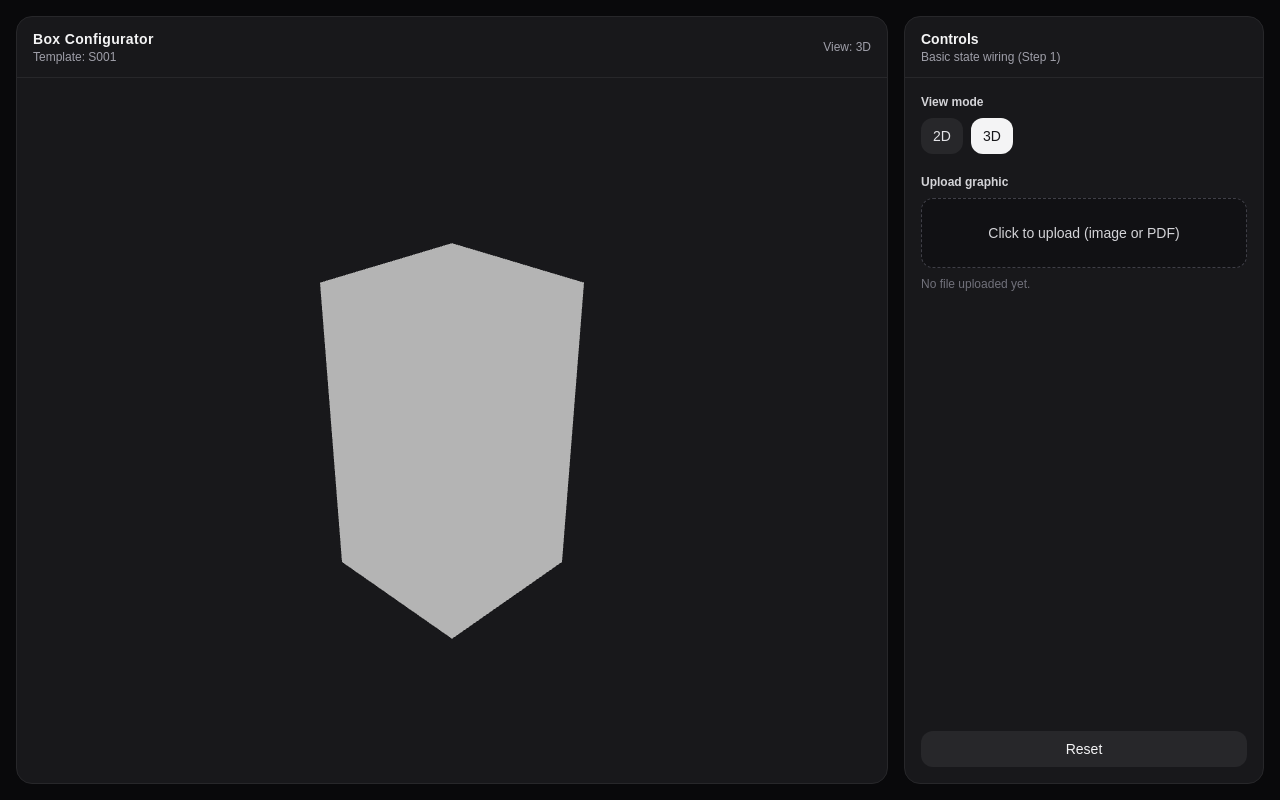
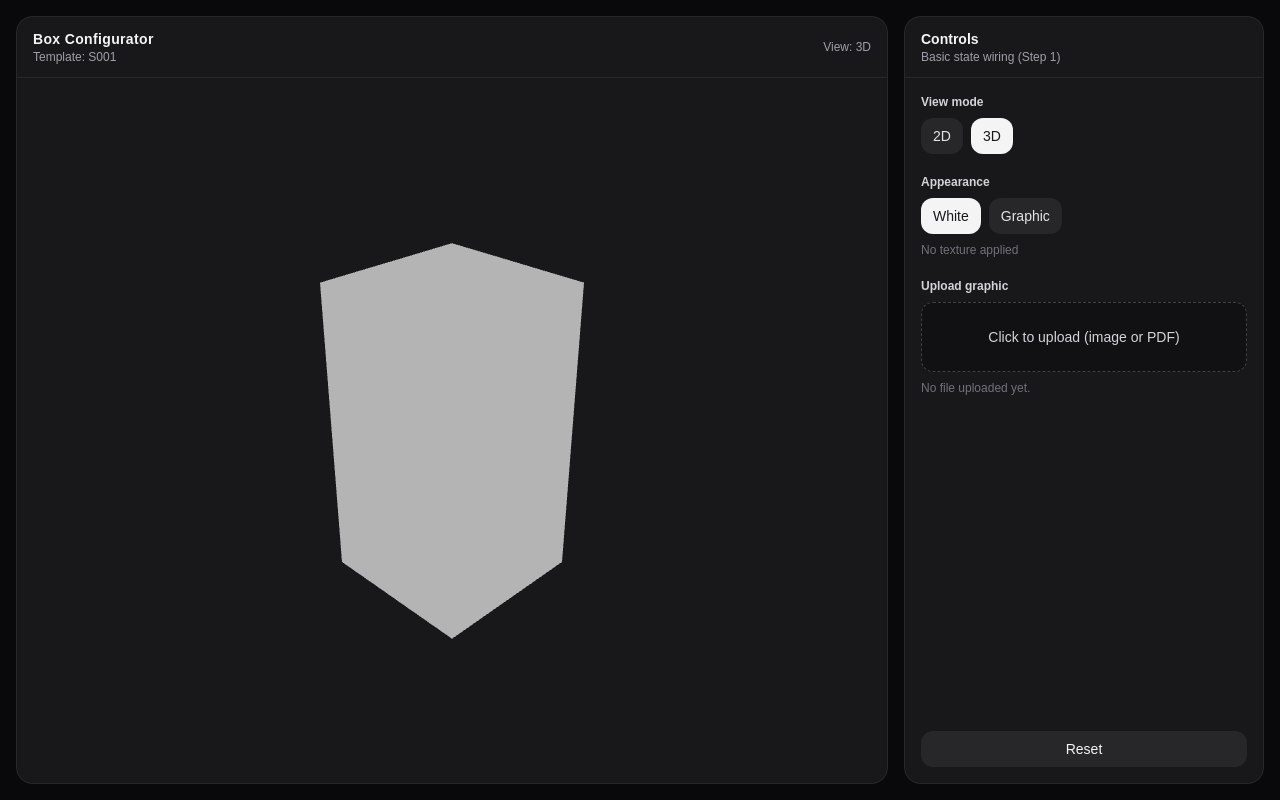
Before and after one commit to danipetra/box-configurator, a Next.js app: page / in a window 1280 px wide. Built offline with nearby package versions, Linux system fonts and the light colour scheme.

Commit message:
feat: appearance mode (graphic/white)

```diff
--- a/components/controls/ControlsPanel.tsx
+++ b/components/controls/ControlsPanel.tsx
@@ -40,6 +40,8 @@ export default function ControlsPanel() {
       const url = URL.createObjectURL(file);
       actions.setGraphicSource({ type: 'image', url, name: file.name });
     }
+
+    actions.setAppearance('GRAPHIC');
   };
 
   return (
@@ -56,6 +58,25 @@ export default function ControlsPanel() {
             <ToggleButton active={state.viewMode === '2D'} label="2D" onClick={() => actions.setViewMode('2D')} />
             <ToggleButton active={state.viewMode === '3D'} label="3D" onClick={() => actions.setViewMode('3D')} />
           </div>
+        </div>
+
+        <div className="space-y-2">
+          <div className="text-xs font-semibold text-zinc-300">Appearance</div>
+          <div className="flex gap-2">
+            <ToggleButton
+              active={state.appearance === 'WHITE'}
+              label="White"
+              onClick={() => actions.setAppearance('WHITE')}
+            />
+            <ToggleButton
+              active={state.appearance === 'GRAPHIC'}
+              label="Graphic"
+              onClick={() => actions.setAppearance('GRAPHIC')}
+            />
+          </div>
+          <p className="text-xs text-zinc-500">
+            {state.appearance === 'WHITE' ? 'No texture applied' : 'Will apply uploaded graphic (later: template mapping)'}
+          </p>
         </div>
 
         <div className="space-y-2">
--- a/context/configuratorContext.tsx
+++ b/context/configuratorContext.tsx
@@ -3,6 +3,7 @@
 import React, { createContext, useContext, useMemo, useReducer } from 'react';
 
 export type ViewMode = '2D' | '3D';
+export type AppearanceMode = 'WHITE' | 'GRAPHIC';
 
 export type GraphicSource =
   | { type: 'image'; url: string; name?: string }
@@ -10,6 +11,7 @@ export type GraphicSource =
 
 export type ConfiguratorState = {
   viewMode: ViewMode;
+  appearance: AppearanceMode;
   graphicSource?: GraphicSource;
   templateId: string; // e.g. "S001"
   defaultDielineUrl: string;
@@ -17,12 +19,14 @@ export type ConfiguratorState = {
 
 type Action =
   | { type: 'setViewMode'; payload: ViewMode }
+  | { type: 'setAppearance'; payload: AppearanceMode }
   | { type: 'setGraphicSource'; payload?: GraphicSource }
   | { type: 'setTemplateId'; payload: string }
   | { type: 'reset' };
 
 const initialState: ConfiguratorState = {
   viewMode: '3D',
+  appearance: 'WHITE',
   graphicSource: undefined,
   templateId: 'S001',
   defaultDielineUrl: '/dielines/s001_white.png',
@@ -32,6 +36,8 @@ function reducer(state: ConfiguratorState, action: Action): ConfiguratorState {
   switch (action.type) {
     case 'setViewMode':
       return { ...state, viewMode: action.payload };
+    case 'setAppearance':
+      return { ...state, appearance: action.payload };
     case 'setGraphicSource':
       return { ...state, graphicSource: action.payload };
     case 'setTemplateId':
@@ -47,6 +53,7 @@ type ConfiguratorContextValue = {
   state: ConfiguratorState;
   actions: {
     setViewMode: (m: ViewMode) => void;
+    setAppearance: (m: AppearanceMode) => void;
     setGraphicSource: (s?: GraphicSource) => void;
     setTemplateId: (id: string) => void;
     reset: () => void;
@@ -61,6 +68,7 @@ export function ConfiguratorProvider({ children }: { children: React.ReactNode }
   const actions = useMemo<ConfiguratorContextValue['actions']>(
     () => ({
       setViewMode: (m) => dispatch({ type: 'setViewMode', payload: m }),
+      setAppearance: (m) => dispatch({ type: 'setAppearance', payload: m }),
       setGraphicSource: (s) => dispatch({ type: 'setGraphicSource', payload: s }),
       setTemplateId: (id) => dispatch({ type: 'setTemplateId', payload: id }),
       reset: () => dispatch({ type: 'reset' }),
```
Lines whose indentation alone changed are shown as unchanged.
